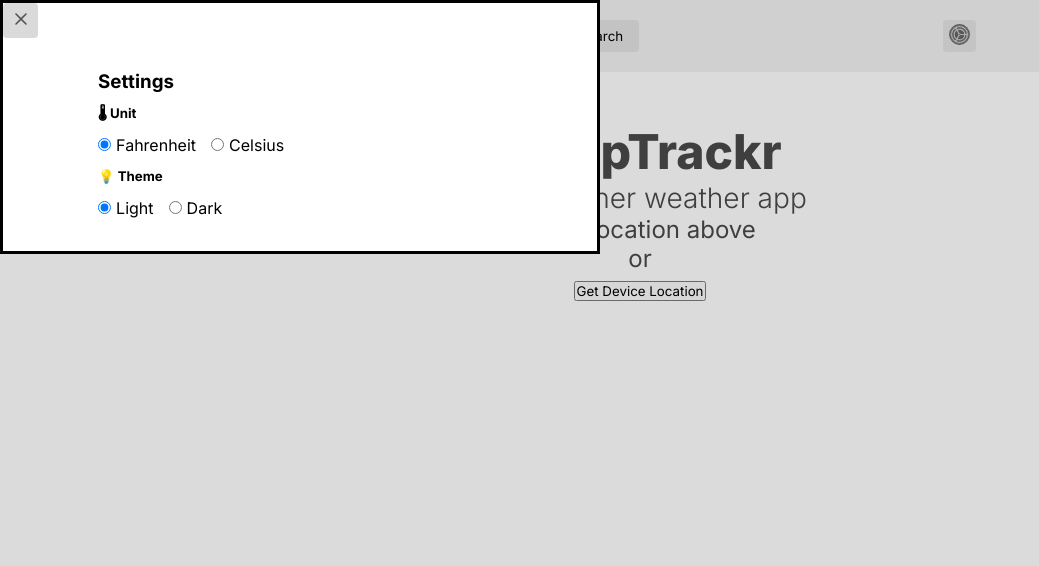
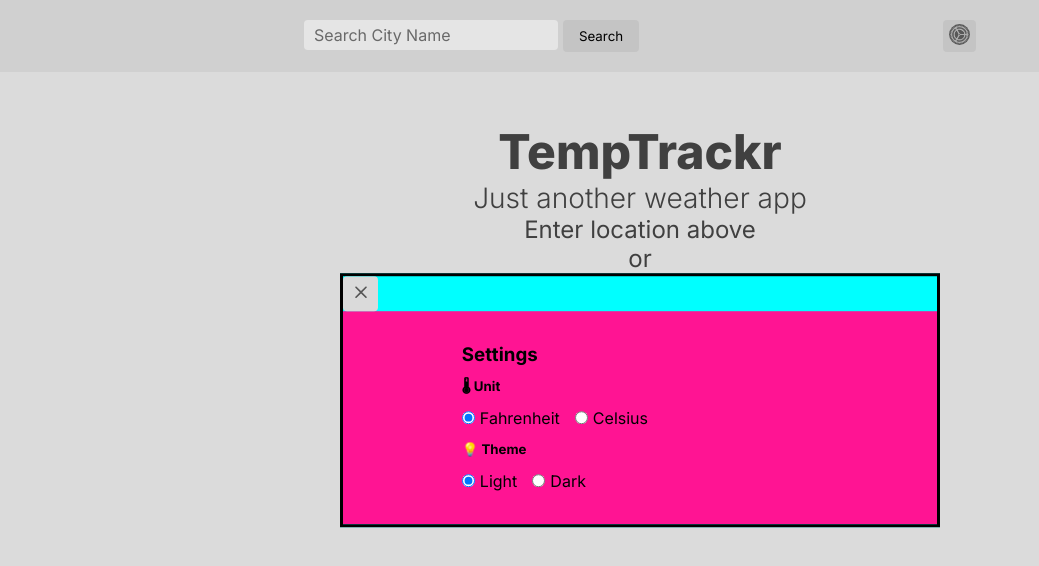
Before and after one commit to mangoPixel1/TempTrackr, a React (Vite) app in the folder temptrackr-app/: page / in a window 1280 px wide. Both pictures are taken after a click on the button 959 px from the left and 36 px from the top of the page. Shown: the top 566 px of the page, without its empty margins (0-1039 px from the left). Built offline with nearby package versions, Linux system fonts and the light colour scheme.

Commit message:
Header.jsx, SettingsModal.jsx - Centered dialog

```diff
--- a/temptrackr-app/src/components/Header/Header.jsx
+++ b/temptrackr-app/src/components/Header/Header.jsx
@@ -89,7 +89,14 @@ function Header() {
 					</button>
 				</div>
 			</header>
-			<dialog ref={dialogRef}>
+			<dialog
+				ref={dialogRef}
+				onClick={e => {
+					if (e.currentTarget === e.target) {
+						toggleDialog();
+					}
+				}}
+			>
 				<button onClick={toggleDialog} className={`${theme === "dark" ? classes.dark : ""}`}>
 					{theme === "light" ? <CloseButtonLight className={classes.closeModalIcon} /> : <CloseButtonDark className={classes.closeModalIcon} />}
 				</button>
--- a/temptrackr-app/src/components/Header/Header.module.css
+++ b/temptrackr-app/src/components/Header/Header.module.css
@@ -157,8 +157,12 @@
 }
 
 dialog {
-	width: 60%;
-	max-width: 600px;
+	position: fixed;
+	top: 50%;
+	left: 50%;
+	transform: translate(-50%, -50%);
+	background-color: aqua;
+	width: 600px;
 }
 
 dialog button {
--- a/temptrackr-app/src/components/Settings/SettingsModal.module.css
+++ b/temptrackr-app/src/components/Settings/SettingsModal.module.css
@@ -2,8 +2,9 @@
 	display: flex;
 	justify-content: center;
 	text-align: left;
-	width: 80%;
+	width: 100%;
 	padding: 25px 0;
+	background-color: deeppink;
 }
 
 .settingsContainer h3 {
```
